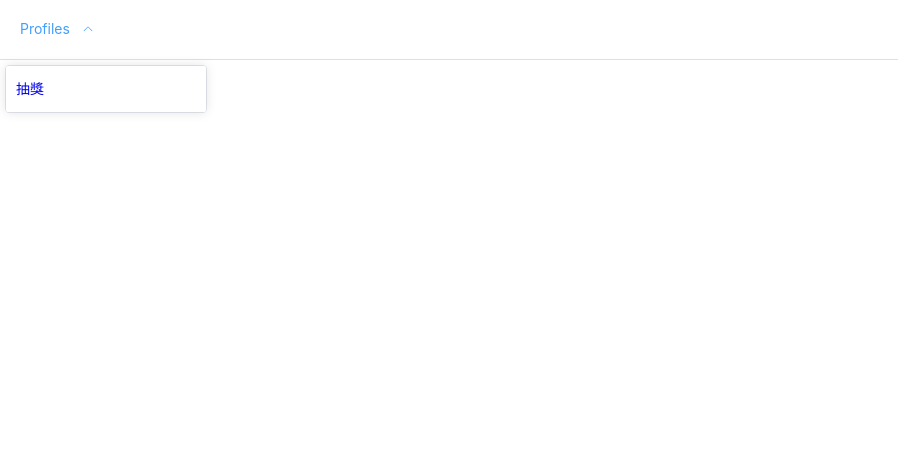
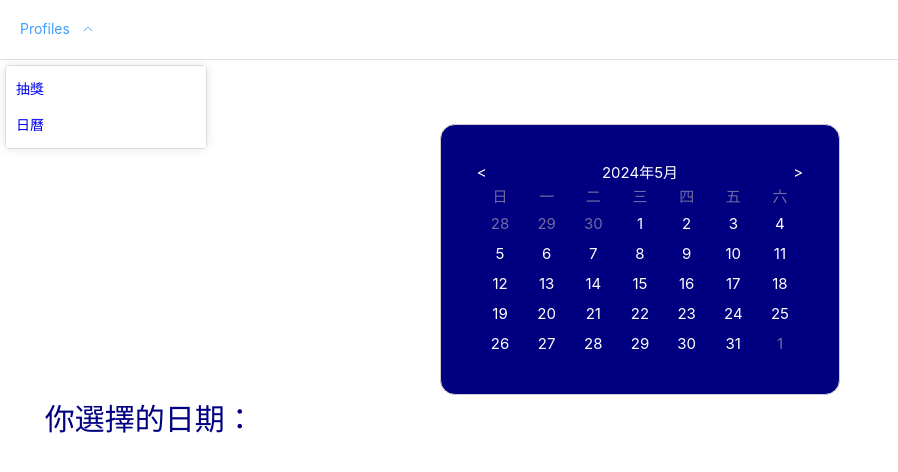
Before and after one commit to MikaChan602/profile, a Vue app: page /calendar in a window 1280 px wide. Before the commit this address had no page. Shown: the top 472 px of the page, without its empty margins (0-898 px from the left). Built offline with nearby package versions, Linux system fonts and the light colour scheme.

Commit message:
feat:月曆功能

```diff
--- a/package.json
+++ b/package.json
@@ -14,6 +14,7 @@
     "format": "prettier --write src/"
   },
   "dependencies": {
+    "dayjs": "^1.11.11",
     "element-plus": "^2.7.3",
     "pinia": "^2.1.7",
     "vue": "^3.4.21",
--- a/src/components/menu.vue
+++ b/src/components/menu.vue
@@ -5,7 +5,10 @@
 			<el-sub-menu index="1">
 				<template #title>Profiles</template>
 				<el-menu-item index="1-1">
-					<RouterLink to="/profiles">抽獎</RouterLink>
+					<RouterLink to="/lottery">抽獎</RouterLink>
+				</el-menu-item>
+				<el-menu-item>
+					<RouterLink to="/calendar">日曆</RouterLink>
 				</el-menu-item>
 			</el-sub-menu>
 		</el-menu>
--- a/src/router/index.ts
+++ b/src/router/index.ts
@@ -4,9 +4,14 @@ const router = createRouter({
   history: createWebHistory(),
   routes: [
     {
-      path: '/profiles',
-      name: '作品集',
+      path: '/lottery',
+      name: 'lottery',
       component: () => import('../views/lottery/index.vue')
+    },
+    {
+      path: '/calendar',
+      name: '日曆',
+      component: () => import('../views/calendar/index.vue')
     }
   ]
 })
--- /dev/null
+++ b/src/views/calendar/index.vue
@@ -0,0 +1,216 @@
+<template>
+	<div class="calendar">
+		<div class="title">
+			<div class="left" @click="preMonth">{{ "<" }}</div>
+			<div>
+				<span>{{ year }}年</span>
+				<span>{{ month + 1 }}月</span>
+			</div>
+			<div class="right" @click="nextMonth">
+				{{ ">" }}
+			</div>
+		</div>
+		<div class="body">
+			<div class="row gray">
+				<p>日</p>
+				<p>一</p>
+				<p>二</p>
+				<p>三</p>
+				<p>四</p>
+				<p>五</p>
+				<p>六</p>
+			</div>
+			<div class="row" v-for="(value, key) in dateArr.data" :key="key">
+				<p
+					v-for="element in value"
+					class="circle"
+					:class="thisDate === element.info ? 'clicked' : ''"
+					@click="showDate(element.info)"
+				>
+					<span :class="element.class">
+						{{ element.date }}
+					</span>
+				</p>
+			</div>
+		</div>
+	</div>
+	<div>
+		<h1>你選擇的日期：{{ thisDate }}</h1>
+	</div>
+</template>
+<script setup>
+	import { ref, reactive, watchEffect } from "vue";
+	import dayjs from "dayjs";
+
+	const year = ref(dayjs().year());
+	const month = ref(dayjs().month());
+	const day = ref(dayjs().date());
+	const thisDate = ref("");
+	const dateArr = reactive({ data: [] });
+
+	function nextMonth() {
+		if (month.value === 11) {
+			year.value++;
+			month.value = 0;
+		} else {
+			month.value++;
+		}
+	}
+
+	function preMonth() {
+		if (month.value === 0) {
+			year.value--;
+			month.value = 11;
+		} else {
+			month.value--;
+		}
+	}
+	// 閏年、非閏年月份天數
+	const leapYear = [31, 29, 31, 30, 31, 30, 31, 31, 30, 31, 30, 31];
+	const normalYear = [31, 28, 31, 30, 31, 30, 31, 31, 30, 31, 30, 31];
+	// 算月曆中的日期
+	watchEffect(() => {
+		dateArr.data = [];
+		const thisDay = year.value + "-" + (month.value + 1) + "-" + "1";
+		let monthDays, preMonthDays; // 本月、上個月、下個月
+		// 判斷是不是leap year
+		const isLeapYear = year.value % 4;
+		if (isLeapYear === 0) {
+			console.log("整除", year.value);
+			monthDays = leapYear[month.value]; // 本月有幾天？
+			// 前一個月有幾天？
+			if (month.value == 0) {
+				preMonthDays = 31;
+			} else {
+				preMonthDays = leapYear[month.value - 1];
+			}
+		} else {
+			console.log("不整除", year.value);
+			const preMonthValue = month.value - 1 || 0;
+			monthDays = normalYear[month.value]; // 本月有幾天？
+			// 前一個月有幾天？
+			if (month.value == 0) {
+				preMonthDays = 31;
+			} else {
+				preMonthDays = normalYear[month.value - 1];
+			}
+		}
+
+		const whatFirstDay = dayjs(thisDay).day(); // 當月第一天是星期幾？
+
+		// 取得當月最後一天必要參數
+		const lastDay = year.value + "-" + (month.value + 1) + "-" + monthDays;
+		const whatLastDay = dayjs(lastDay).day(); // 當月最後一天是星期幾？
+		let dayArr = [];
+
+		// 第一步：把當月總天數丟進月曆裡面
+		for (let i = 1; i <= monthDays; i++) {
+			const innerDate = year.value + "-" + (+month.value + 1) + "-" + i;
+			dayArr.push({ date: i, info: innerDate, class: "normal" });
+		}
+
+		// 第二步：算回去上個月補足第一個禮拜使其滿足週七天
+		if (whatFirstDay !== 0) {
+			// 若當月第一天是星期日則不需要執行
+			let innerLastMonthDay = preMonthDays;
+			let innerYear = year.value;
+			month.value === 0 ? innerYear-- : "";
+			let preMonth;
+			if (month.value === 0) {
+				preMonth = 12;
+			} else {
+				preMonth = month.value;
+			}
+			for (let i = whatFirstDay; i > 0; i--) {
+				const preDate = innerYear + "-" + preMonth + "-" + innerLastMonthDay;
+				dayArr.unshift({
+					date: innerLastMonthDay,
+					info: preDate,
+					class: "gray",
+				});
+				console.log(innerLastMonthDay);
+				innerLastMonthDay--;
+			}
+			console.log("arr", dayArr);
+		}
+
+		// 第三步：算下去下個月補足最後一個禮拜使其滿足七天
+		if (whatLastDay !== 6) {
+			console.log("what last day", whatLastDay);
+			let day = 1;
+			// +1 是因為自己本身不能算
+			let innerYear = year.value;
+			month.value === 11 ? innerYear++ : innerYear;
+			let nextMonth;
+			if (month.value === 11) {
+				nextMonth = 1;
+			} else {
+				nextMonth = month.value + 2;
+			}
+			for (let i = whatLastDay; i < 6; i++) {
+				const innerDate = innerYear + "-" + nextMonth + "-" + day;
+				dayArr.push({ date: day, info: innerDate, class: "gray" });
+				day++;
+			}
+		}
+
+		// 切一排一組
+		for (let i = 0; i < dayArr.length; i += 7) {
+			dateArr.data.push(dayArr.slice(i, i + 7));
+		}
+		console.log(dateArr.data);
+	});
+	function showDate(day) {
+		thisDate.value = day;
+		console.log(day);
+	}
+</script>
+<style lang="scss">
+	body {
+		// background-color: black;
+		color: white;
+	}
+	.calendar {
+		background: navy;
+		border: 1px solid #ccc;
+		border-radius: 15px;
+		width: 400px;
+		margin: 0 auto;
+		margin-top: 5%;
+		padding: 3%;
+		user-select: none;
+	}
+	.title {
+		display: flex;
+		justify-content: space-between;
+		.left,
+		.right {
+			cursor: pointer;
+		}
+	}
+
+	.row {
+		display: flex;
+		justify-content: space-around;
+	}
+	.normal {
+	}
+	.gray {
+		color: #716aa1;
+	}
+	.circle {
+		text-align: center;
+		width: 30px;
+        height: 30px;
+		padding: 1%;
+		border-radius: 50% 50%;
+		cursor: pointer;
+		&.clicked {
+			background-color: white;
+			color: navy;
+		}
+	}
+    h1{
+        color: navy;
+    }
+</style>
```
Also changed, not shown: 1 other file (tests, documents, lock files or other folders).
